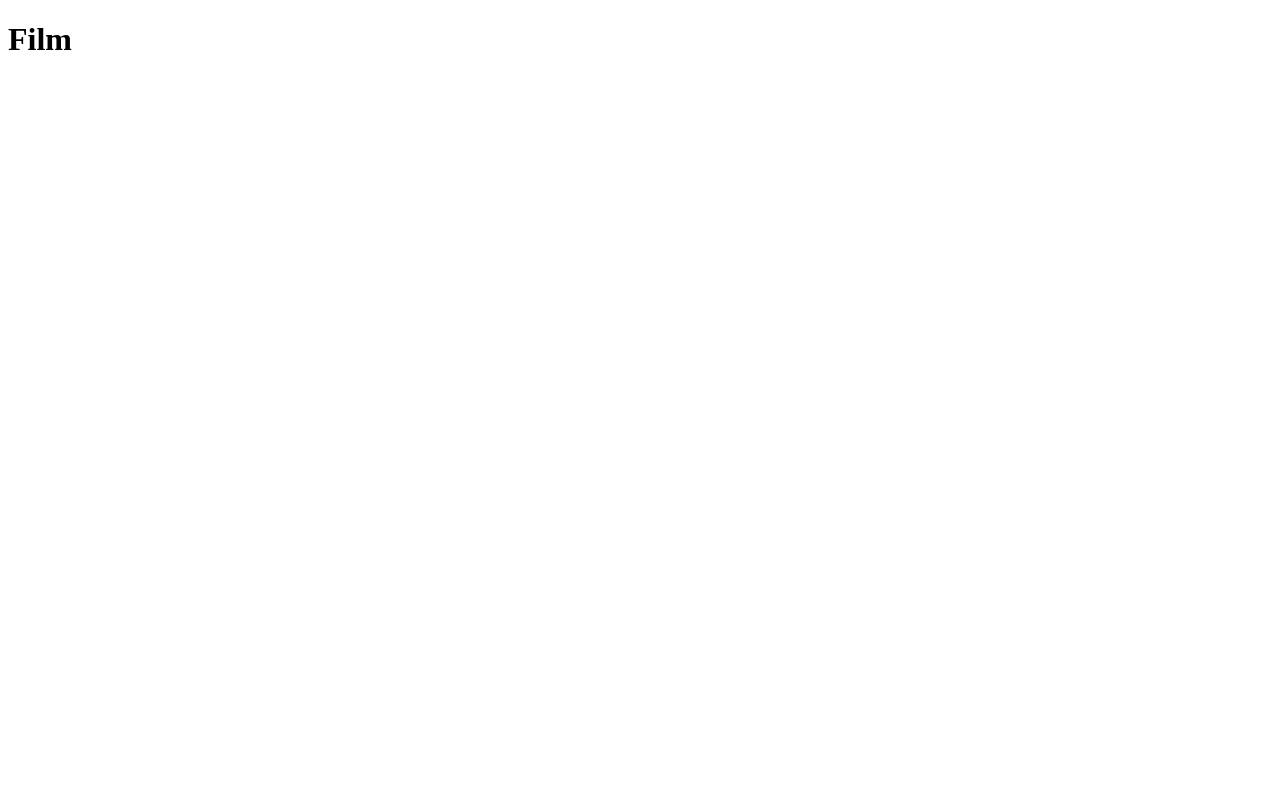
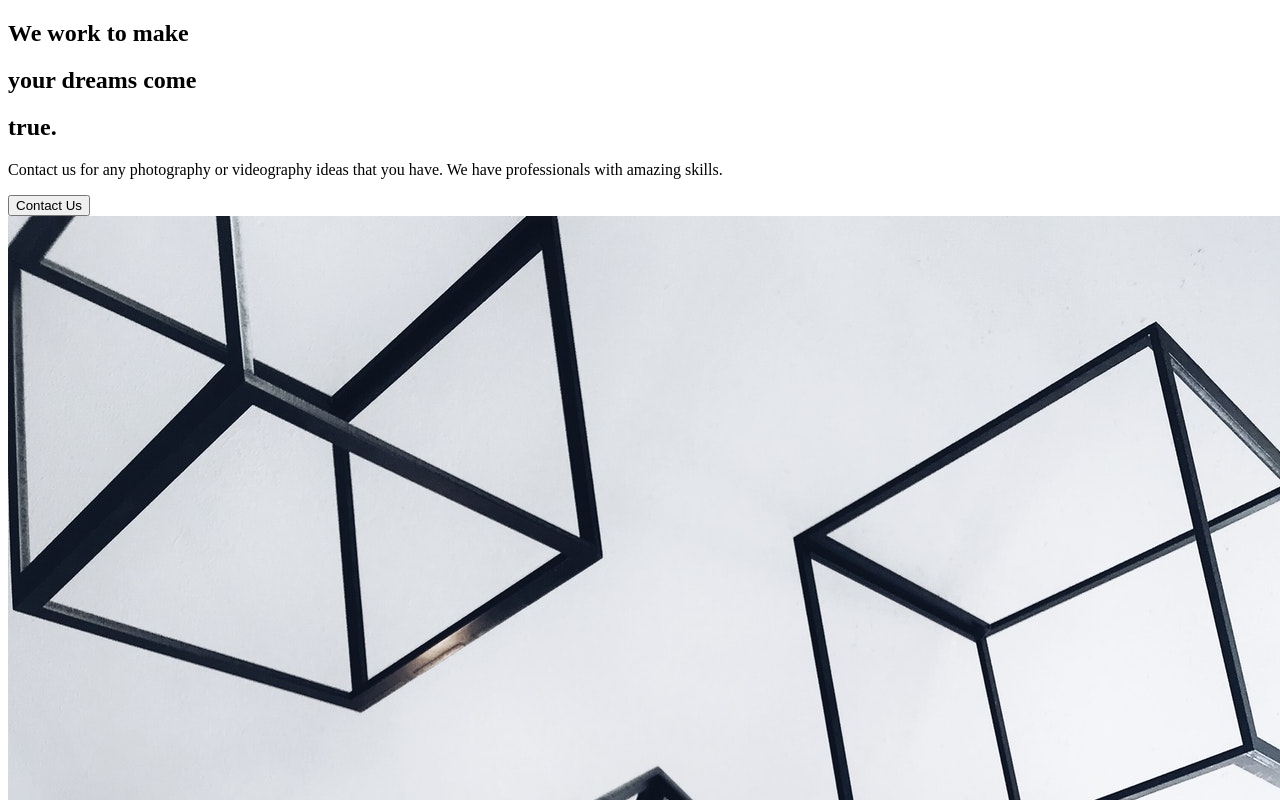
Before and after one commit to LRamirez24/captured, a React (Create React App) app: page / in a window 1280 px wide. Shown: the top 800 px of the page. Built offline with nearby package versions, Linux system fonts and the light colour scheme.

Commit message:
about us components commit

```diff
--- a/src/App.js
+++ b/src/App.js
@@ -1,9 +1,11 @@
-
+import React from 'react';
+//Import Pages
+import AboutUs from './pages/AboutUs';
 
 function App() {
   return (
     <div className="App">
-      <h1>Film</h1>
+      <AboutUs />
     </div>
   );
 }
--- /dev/null
+++ b/src/components/AboutSection.js
@@ -0,0 +1,29 @@
+import React from 'react';
+import home1 from '../img/pig.jpg';
+
+const AboutSection = () => {
+    return(
+        <div>
+            <div className="description">
+                <div className="title">
+                    <div className="hide">
+                        <h2>We work to make</h2>
+                    </div>
+                    <div className="hide">
+                        <h2>your <span>dreams</span> come</h2>
+                    </div>
+                    <div className="hide">
+                        <h2>true.</h2>
+                    </div>
+                </div>
+                <p>Contact us for any photography or videography ideas that you have. We have professionals with amazing skills.</p>
+                <button>Contact Us</button>
+            </div>
+            <div className="image">
+                <img src={home1} alt="cop eating donut" />
+            </div>
+        </div>
+    );
+}
+
+export default AboutSection;
--- /dev/null
+++ b/src/pages/AboutUs.js
@@ -0,0 +1,11 @@
+import React from 'react';
+//Page Components
+import AboutSection from '../components/AboutSection';
+
+const AboutUs = () => {
+    return(
+<AboutSection />
+    )
+}
+
+export default AboutUs;
```
Also changed, not shown: src/img/pig.jpg (renamed from src/img/pexels-oleg-magni-1005644 (1).jpg).
